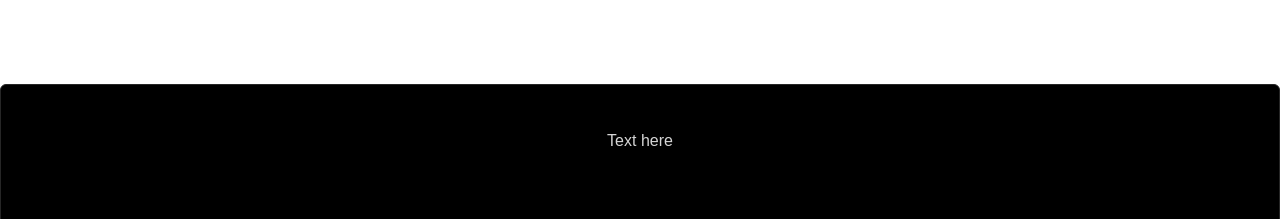
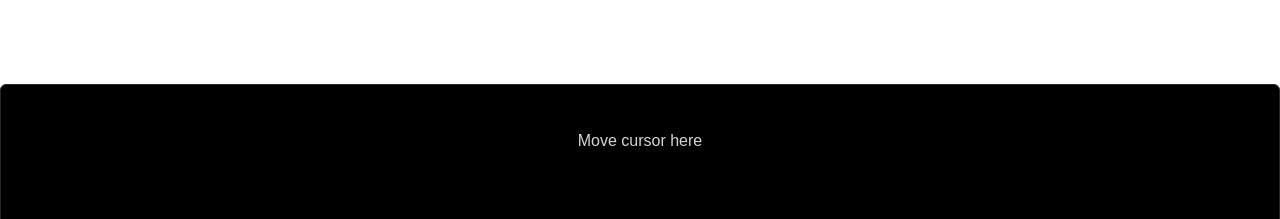
Before and after one commit to doreentieku/ui-components, a Next.js app: page / in a window 1280 px wide. Shown: the part 1640-1859 px from the top of the page. Built offline with nearby package versions, Linux system fonts and the light colour scheme.

Commit message:
Add cursor move text

```diff
--- a/src/app/components/CardSpotlightDemo.tsx
+++ b/src/app/components/CardSpotlightDemo.tsx
@@ -4,7 +4,7 @@ export function CardSpotlightDemo() {
   return (
     <CardSpotlight className="h-200 w-400">
       <p className="text-neutral-300 mt-1 relative z-20 text-center">
-        Text here
+        Move cursor here
       </p>
     </CardSpotlight>
   );
```
